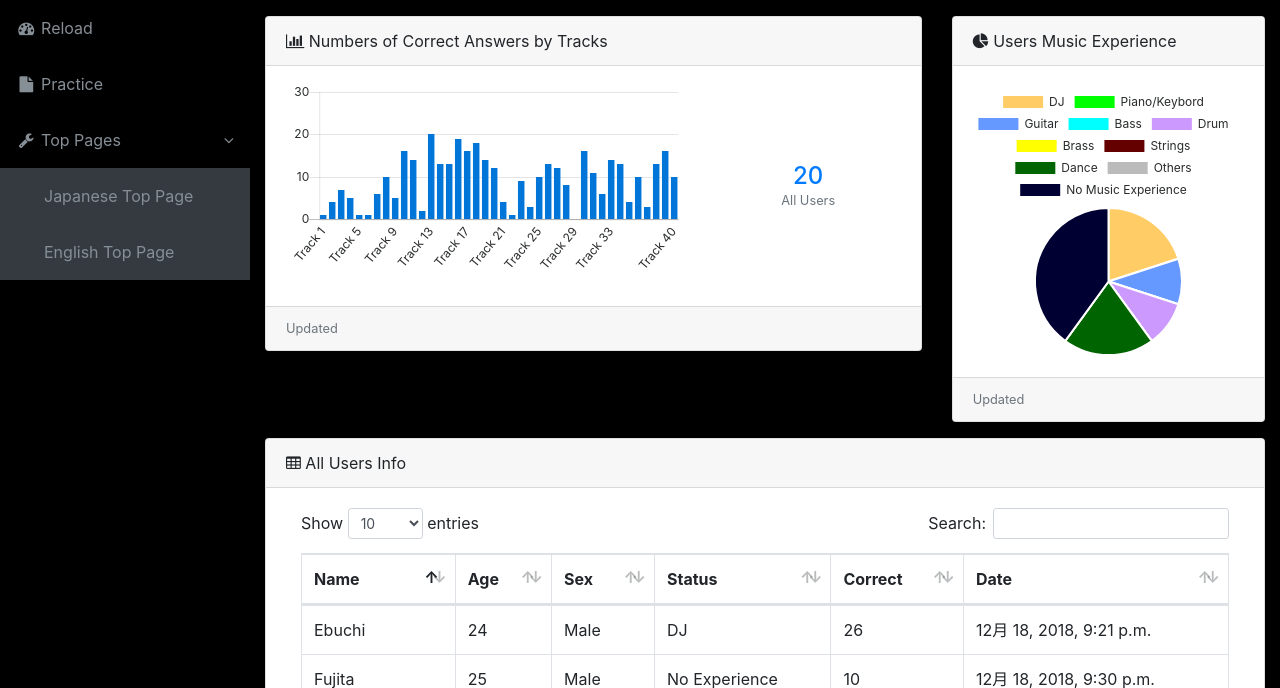
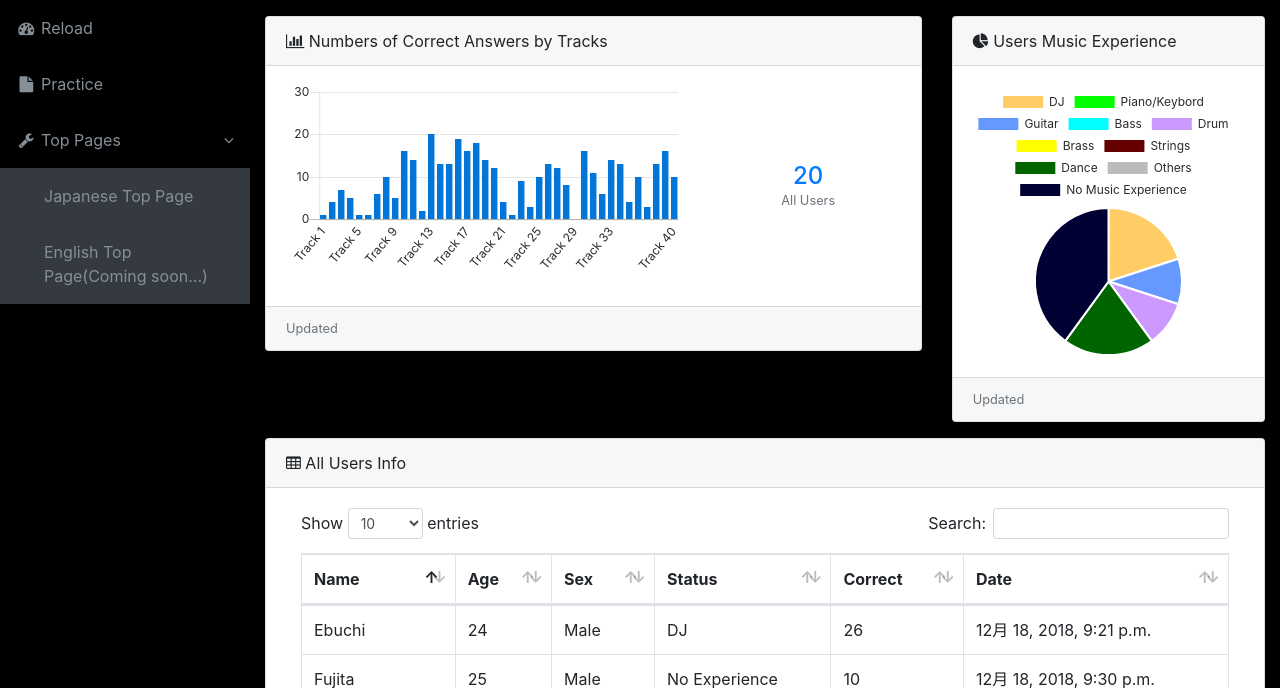
Before and after one commit to NumbTyler/beatcount, a Django app: page /index.html in a window 1280 px wide, after a click on "Top Pages". Shown: the part 56-744 px from the top of the page. Run offline with Django 3.2, Linux system fonts and the light colour scheme; data comes from the database, SQL or seed files in the repository; some libraries are stand-ins or nearby versions.

Commit message:
Little Fix

```diff
--- a/beatcount/templates/beatcount/index.html
+++ b/beatcount/templates/beatcount/index.html
@@ -32,7 +32,7 @@
               <a href="jap_page.html">Japanese Top Page</a>
             </li>
             <li>
-              <a href="eng_page.html">English Top Page</a>
+              <a href="jap_page.html">English Top Page(Coming soon...)</a>
             </li>
           </ul>
         </li>
```
Also changed, not shown: 1 other file.
